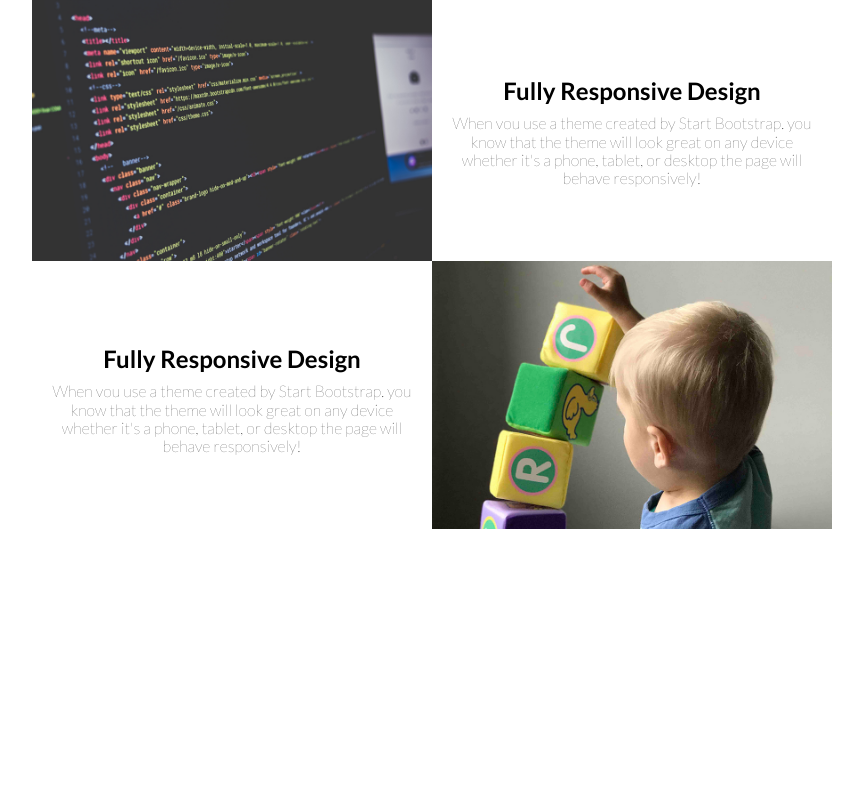
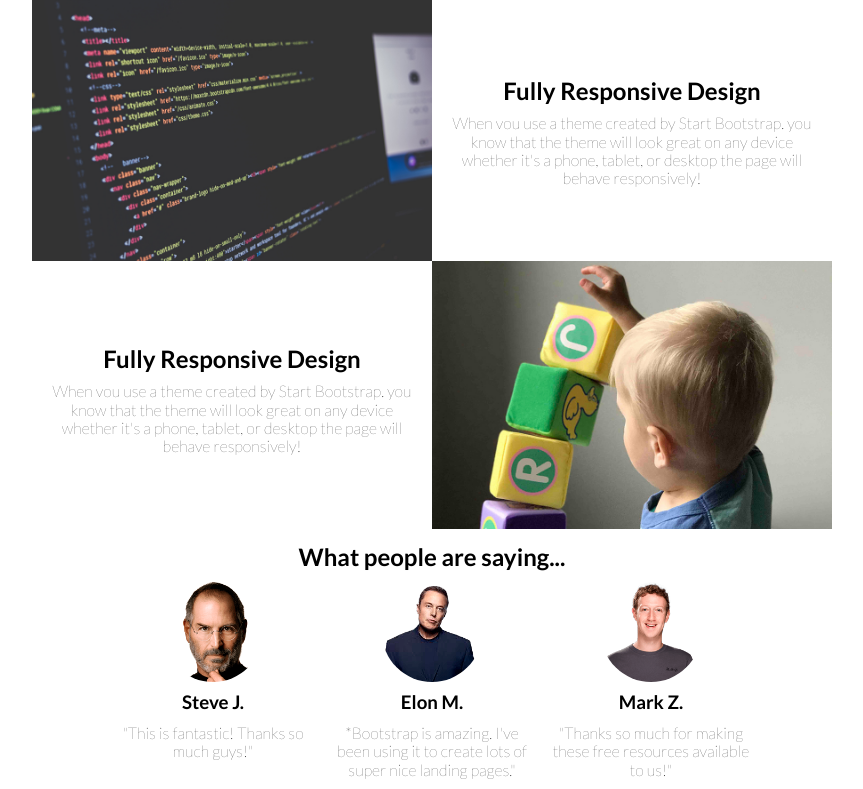
Before and after one commit to davidnavarretea/LandingPage, a plain HTML site: page index.html in a window 1280 px wide. Shown: the part 769-1558 px from the top of the page, without its empty margins (208-1071 px from the left). Before the commit the page ends 1298 px from the top, so only its background shows below. Drawn offline with nearby package versions, Linux system fonts and the light colour scheme.

Commit message:
testimonial

```diff
--- a/css/app.css
+++ b/css/app.css
@@ -113,3 +113,19 @@
     padding: 0 1rem;
 }
 /* Testimonial */
+.testimonial {
+    display: flex;
+    flex-direction: column;
+    align-items: center;
+    margin-top: 1.4rem;
+}
+.testimonialtitle {
+    margin-bottom: 0.15rem;
+}
+.people {
+    display: flex;
+}
+.profile {
+    width: 10rem;
+    border-radius: 50%;
+}
--- a/index.html
+++ b/index.html
@@ -100,6 +100,31 @@
         </div>
     </main>
     <!-- Testimonial -->
-
+    <section class="testimonial">
+        <h2 class="testimonialtitle">What people are saying...</h2>
+        <div class="people">
+            <div class="card">
+                <div class="icons">
+                    <img class="profile" src="img/steve.png" alt="steve">
+                </div>
+                <h3 class="titles">Steve J.</h3>
+                <p class="categorytext">"This is fantastic! Thanks so much guys!"</p>
+            </div>
+            <div class="card">
+                <div class="icons">
+                    <img class="profile" src="img/elon.png" alt="elon">
+                </div>
+                <h3 class="titles">Elon M.</h3>
+                <p class="categorytext">*Bootstrap is amazing. I've been using it to create lots of super nice landing pages."</p>
+            </div>
+            <div class="card">
+                <div class="icons">
+                    <img class="profile" src="img/mark.png" alt="mark">
+                </div>
+                <h3 class="titles">Mark Z.</h3>
+                <p class="categorytext">"Thanks so much for making these free resources available to us!"</p>
+            </div>
+        </div>
+    </section>
 </body>
 </html>
```
Also changed, not shown: img/elon.png (added), img/mark.png (added), img/steve.png (added), 1 other file.
